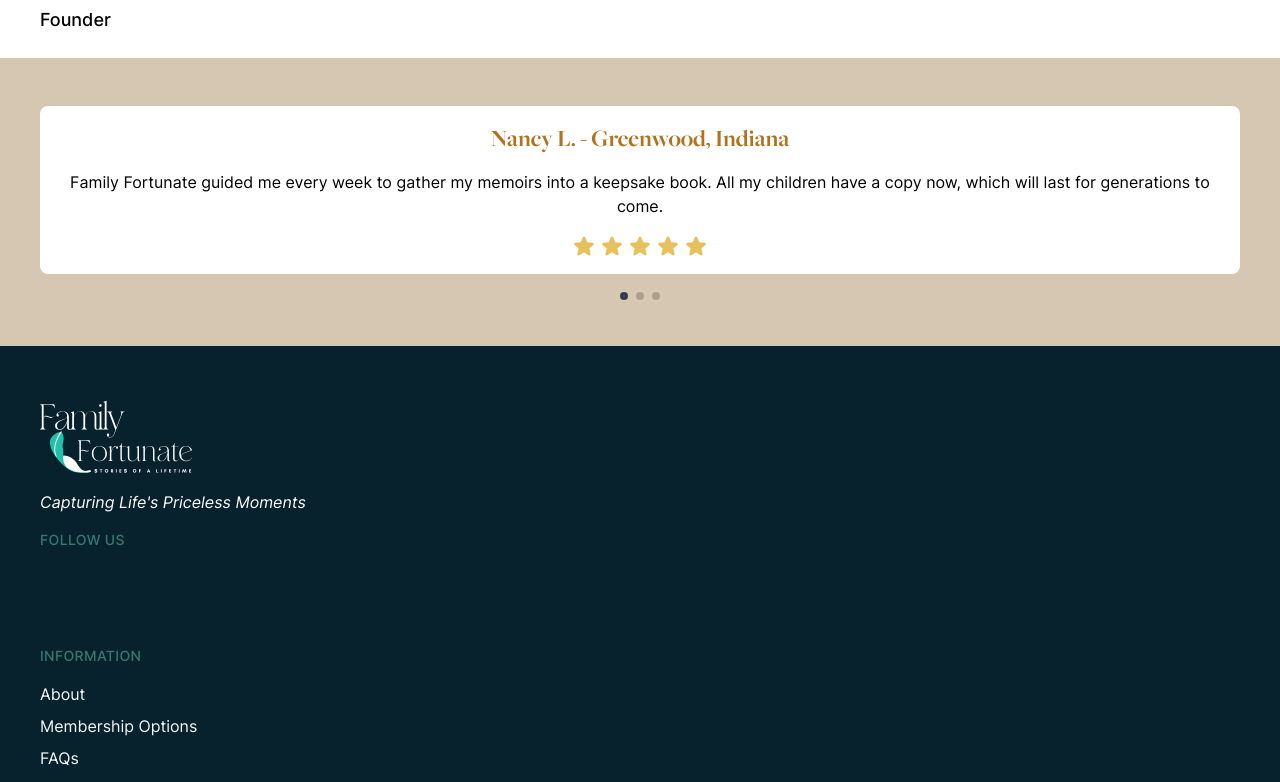
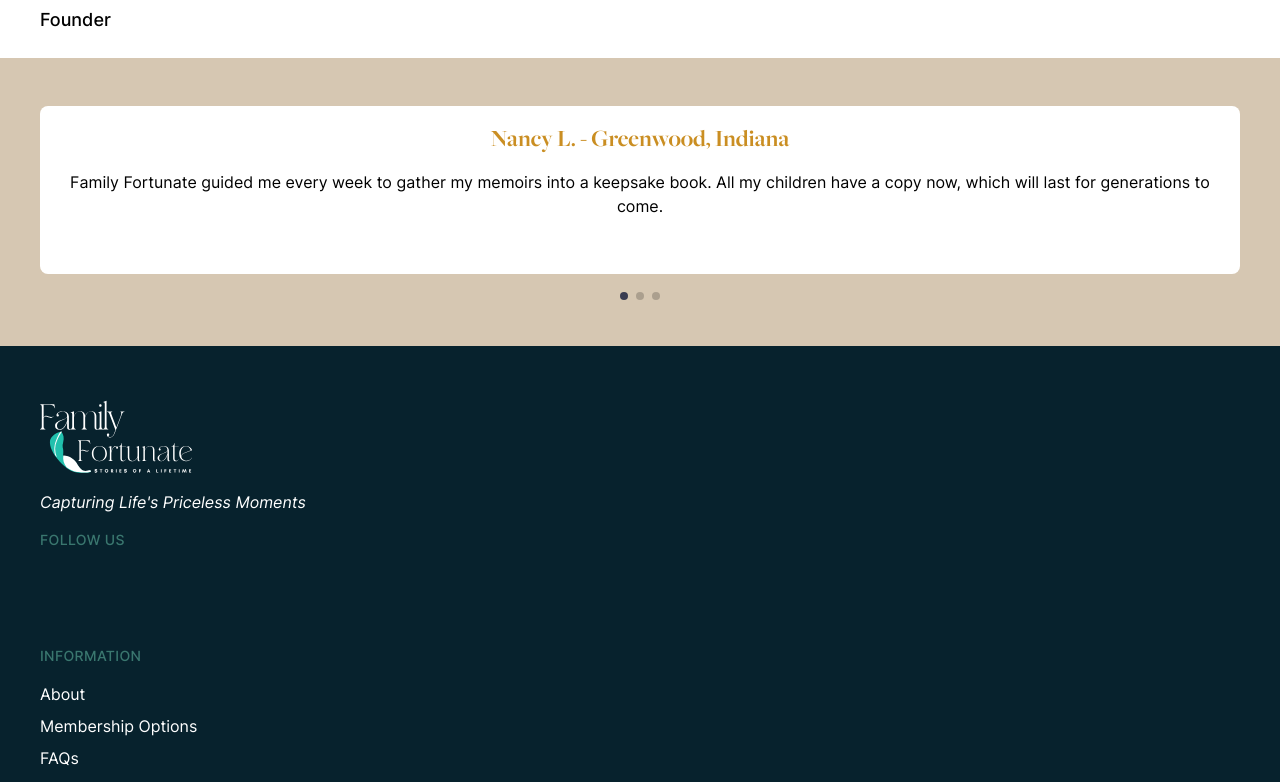
Before and after one commit to atweberlly/familywise, a Next.js app: page / in a window 1280 px wide. Shown: the part 3932-4714 px from the top of the page. Built offline with nearby package versions, Linux system fonts and the light colour scheme.

Commit message:
Update custom colors

```diff
--- a/tailwind.config.js
+++ b/tailwind.config.js
@@ -24,64 +24,47 @@ module.exports = {
         sunglow: '#fec339',
 
         primary: {
-          50: '#f4f9f8',
-          100: '#daede8',
-          200: '#b4dbd1',
-          300: '#87c1b6',
-          400: '#5ea397',
-          500: '#44887d',
+          100: '#f9f8f8',
+          200: '#b9f4ed',
+          300: '#c4f3d9',
+          400: '#21c0ad',
+          500: '#2ba193',
           600: '#3a776f',
-          700: '#2d5852',
-          800: '#284744',
-          900: '#243d3a',
         },
         secondary: {
-          50: '#f2f6f9',
-          100: '#dee9ef',
-          200: '#c2d5df',
-          300: '#97b7c9',
-          400: '#6591ab',
-          500: '#4a7590',
+          100: '#f5f6f8',
+          200: '#e6e9ed',
+          300: '#b1c3d2',
+          400: '#95afc6',
+          500: '#6c92b2',
           600: '#3f5f78',
-          700: '#395165',
-          800: '#354655',
-          900: '#2f3b4a',
         },
         success: {
-          50: '#effef5',
-          100: '#d9ffe9',
-          200: '#b6fcd3',
-          300: '#7df8b2',
-          400: '#3deb89',
-          500: '#13ce66',
-          600: '#09b054',
-          700: '#0b8a45',
-          800: '#0f6c39',
-          900: '#0e5932',
+          100: '#e7faf0',
+          200: '#c4f3d9',
+          300: '#89e7b3',
+          400: '#4eda8c',
+          500: '#2bd375',
+          600: '#13ce66',
         },
         warning: {
-          50: '#fbf8eb',
-          100: '#f7eeca',
-          200: '#f0dc98',
-          300: '#e7c15d',
-          400: '#dfa830',
-          500: '#ca8e22',
-          600: '#b2711c',
-          700: '#8f5219',
-          800: '#77421c',
-          900: '#66381d',
+          600: '#ca8e22',
         },
         danger: {
-          50: '#fff0f1',
-          100: '#ffdddf',
-          200: '#ffc1c4',
-          300: '#ff959b',
-          400: '#ff5962',
-          500: '#ff2631',
-          600: '#fc0613',
-          700: '#e5000c',
-          800: '#af050e',
-          900: '#900c13',
+          100: '#ffe5e7',
+          200: '#ffbfc3',
+          300: '#ff8086',
+          400: '#ff4049',
+          500: '#ff1925',
+          600: '#e5000c',
+        },
+        dark: {
+          100: '#e7e8ea',
+          200: '#757785',
+          300: '#393c51',
+          400: '#11142d',
+          500: '#0c0e1f',
+          600: '#0a0c1b',
         },
       },
       fontFamily: {
```
